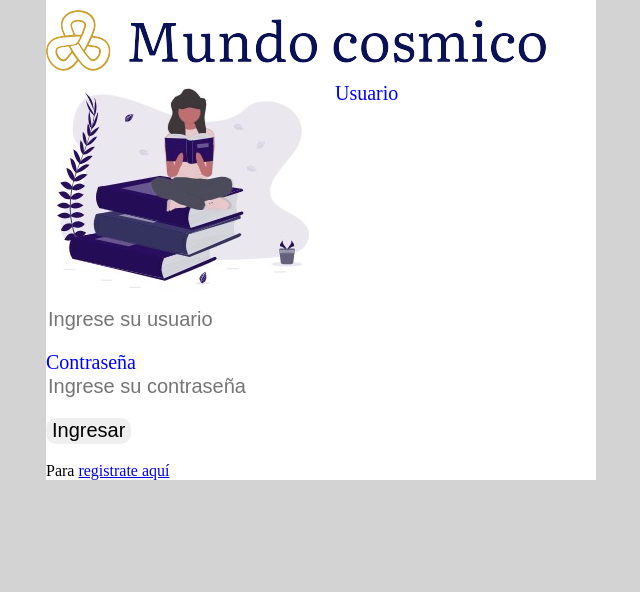
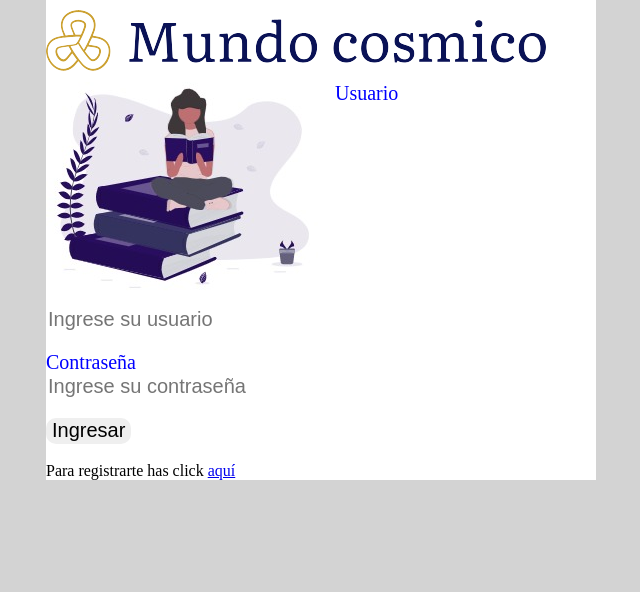
Before and after one commit to elgio1/BibliotecaMu-iz, a PHP site: page / in a window 1280 px wide. Shown: the part 109-701 px from the top of the page, without its empty margins (362-1002 px from the left). Run offline with PHP 8.4, Linux system fonts and the light colour scheme.

Commit message:
cambios en index 2.0
se puso mas bonito el index

```diff
--- a/index.php
+++ b/index.php
@@ -31,7 +31,7 @@ if (isset($_SESSION["correcto"]) && $_SESSION["correcto"] == 1) {
                 <input type="submit" value="Ingresar">
 
             </form> <br>
-            <span> Para <a href="registrarse.php">registrate aquí</a></span>
+            <span> Para registrarte has click <a href="registrarse.php"> aquí</a></span>
         </div>
     </div>
 
```
